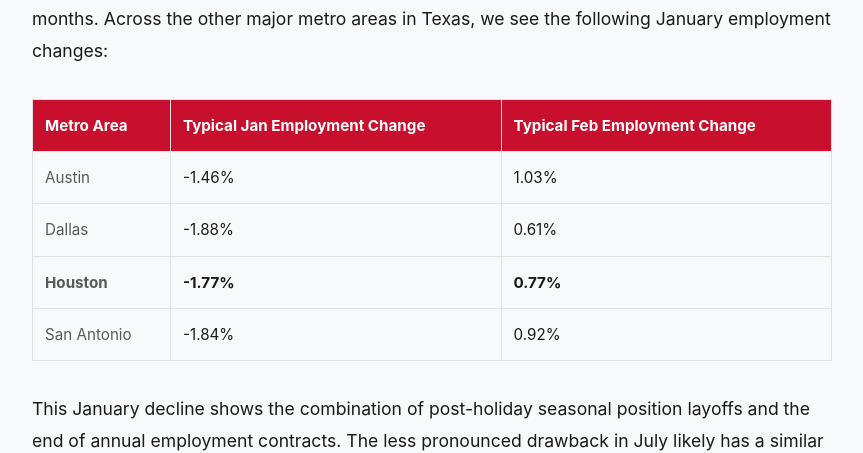
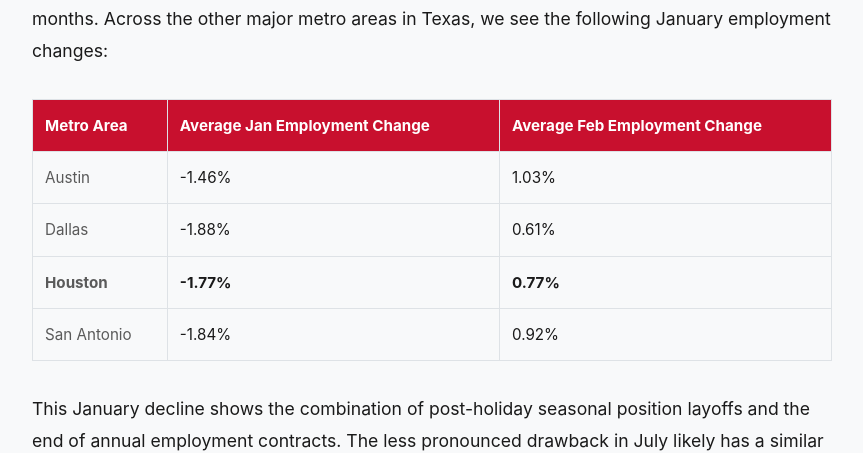
Before and after one commit to econsociety/esuh, a Jekyll site: the page built from _research/2025-12-1-houston-employment-seasonality.md, in a window 1280 px wide and 900 px high, scrolled down 1351 px. Shown: the part 144-597 px from the top of the window, without its empty margins (208-1071 px from the left). Built offline with Jekyll 4.4.1, drawn with Linux system fonts in a browser that asks for light colours.

Commit message:
Update 2025-12-1-houston-employment-seasonality.md

```diff
--- a/_research/2025-12-1-houston-employment-seasonality.md
+++ b/_research/2025-12-1-houston-employment-seasonality.md
@@ -23,7 +23,7 @@ In January, Houston typically loses 1-2% of its employed non-farm workforce. Usi
 #### Analysis
 The January decline is substantial and predictable. Houston's employment falls by an average of 1.77% each January, translating to approximately 40,000 jobs based on current employment levels. This is followed by a rebound in February, which makes it one of the highest growth months. Across the other major metro areas in Texas, we see the following January employment changes:
 
-| Metro Area                                                   | Typical Jan Employment Change | Typical Feb Employment Change |
+| Metro Area                                                   | Average Jan Employment Change | Average Feb Employment Change |
 | ------------------------------------------------------------ | ----------------------------- | ----------------------------- |
 | [Austin](https://fred.stlouisfed.org/series/AUST448NAN)      | -1.46%                        | 1.03%                         |
 | [Dallas](https://fred.stlouisfed.org/series/DALL148NAN)      | -1.88%                        | 0.61%                         |
```
